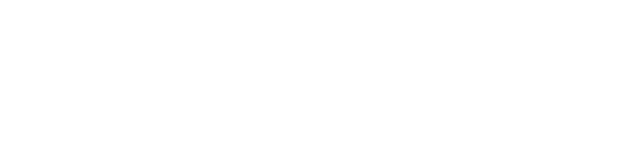
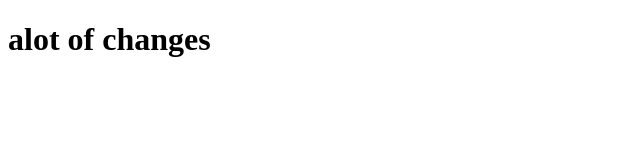
Before and after one commit to mostafa-alizadeh/Git-Project1, a plain HTML site: page index.html in a window 1280 px wide. Shown: the whole page, without its empty margins (0-640 px from the left). Drawn offline with Linux system fonts and the light colour scheme.

Commit message:
1 more line

```diff
--- a/index.html
+++ b/index.html
@@ -6,6 +6,6 @@
     <title>Document</title>
 </head>
 <body>
-
+    <h1>alot of changes</h1>
 </body>
 </html>
```
